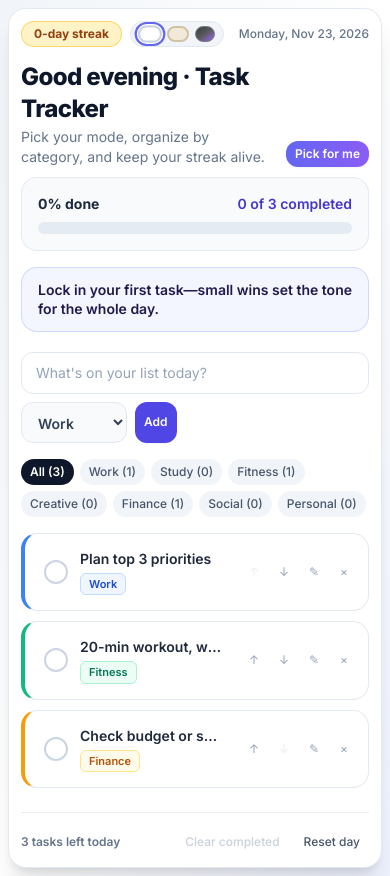
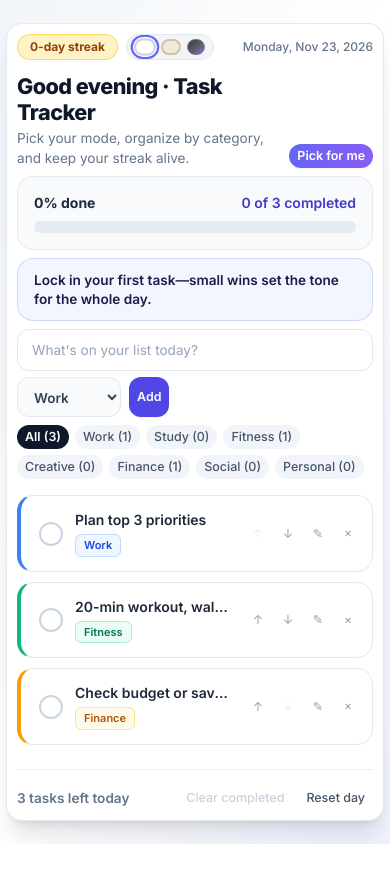
Before and after one commit to PhoenixK101/Daily-Task-Tracker, a plain HTML site: page index.html in a window 390 px wide. After the commit the page ends 844 px from the top, so only its background shows below. Drawn offline with nearby package versions, Linux system fonts and the light colour scheme.

Commit message:
Update index.html

```diff
--- a/index.html
+++ b/index.html
@@ -43,18 +43,30 @@
 
   @media (max-width: 600px) {
   #page-body {
-    padding: 8px !important;
+    padding: 6px !important;
   }
   #app-card {
-    padding: 12px !important;
-    border-radius: 18px !important;
+    padding: 10px !important;
+    border-radius: 16px !important;
   }
-  #app-card header {
-    margin-bottom: 10px !important;
+  #app-card h1 {
+    font-size: 1.35rem !important;
+    line-height: 1.2 !important;
+  }
+  #app-card p,
+  #app-card input,
+  #app-card select {
+    font-size: 0.85rem !important;
   }
   #app-card button {
-    padding: 5px 9px !important;
-    font-size: 12px !important;
+    padding: 4px 8px !important;
+    font-size: 0.78rem !important;
+  }
+  #app-card header,
+  #app-card section,
+  #app-card form {
+    margin-bottom: 8px !important;
+    gap: 6px !important;
   }
 }
 </style>
```
